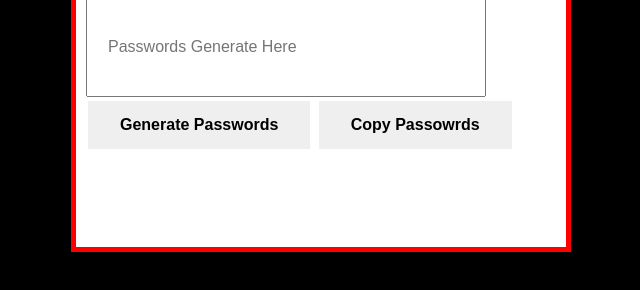
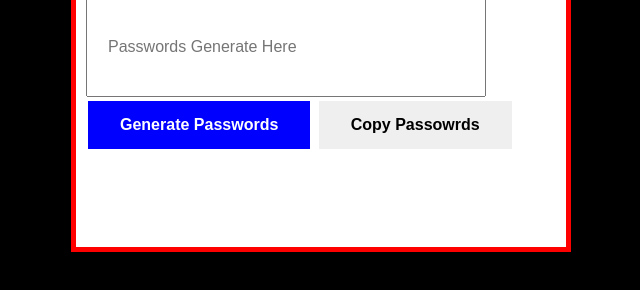
Before and after one commit to AndyNg0712/Coursework-Week3, a plain HTML site: page index.html in a window 1280 px wide. In both pictures the pointer is over the button "Generate Passwords". Shown: the part 48-338 px from the top of the page, without its empty margins (319-959 px from the left). Drawn offline with Linux system fonts and the light colour scheme.

Commit message:
button hover

```diff
--- a/assets/css/style.css
+++ b/assets/css/style.css
@@ -49,3 +49,8 @@ body {
     margin: 4px 2px;
     cursor: pointer;
 }
+
+.button:hover {
+    color:white;
+    background-color: blue;d
+}
```
Also changed, not shown: assets/images/button-hover-CSS.png (added), assets/images/button-hover-on-web.png (added), 1 other file.
